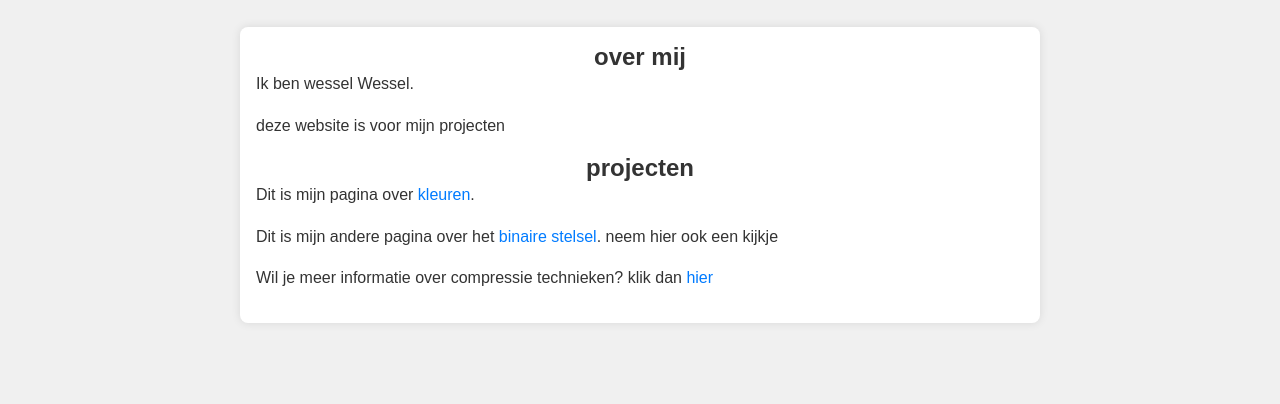
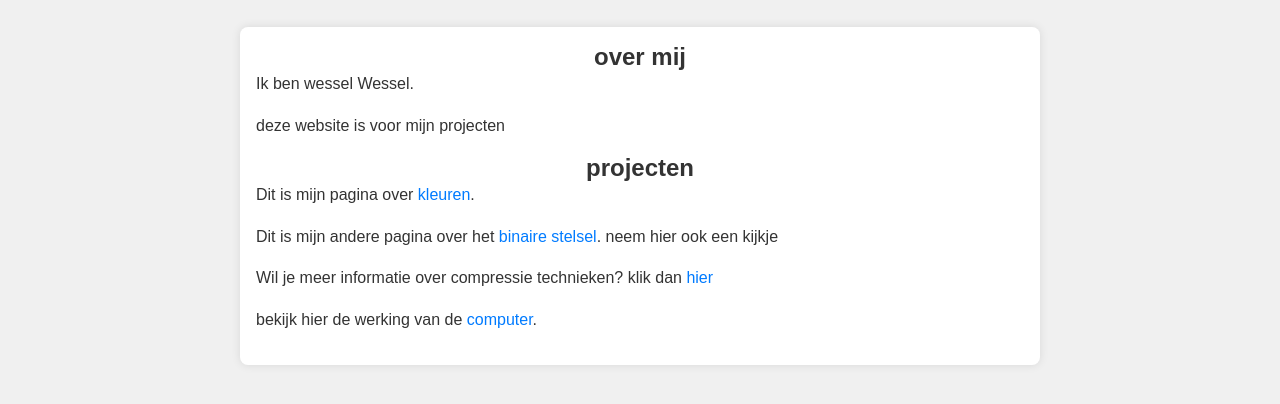
Before and after one commit to wesseldrost/wesseldrost.github.io, a plain HTML site: page index.html in a window 1280 px wide. Shown: the part 74-478 px from the top of the page. Drawn offline with Linux system fonts and the light colour scheme.

Commit message:
Update index.html

```diff
--- a/index.html
+++ b/index.html
@@ -80,6 +80,7 @@
             <p>Dit is mijn pagina over <a href="kleuren.html">kleuren</a>.</p>
             <p>Dit is mijn andere pagina over het <a href="binairstelsel.html">binaire stelsel</a>. neem hier ook een kijkje</p>
             <p>Wil je meer informatie over compressie technieken? klik dan <a href="compressie.html">hier</a></p>
+            <p>bekijk hier de werking van de <a href="computer.html">computer</a>.</p>
         </section>
     </div>
     <script>
```
